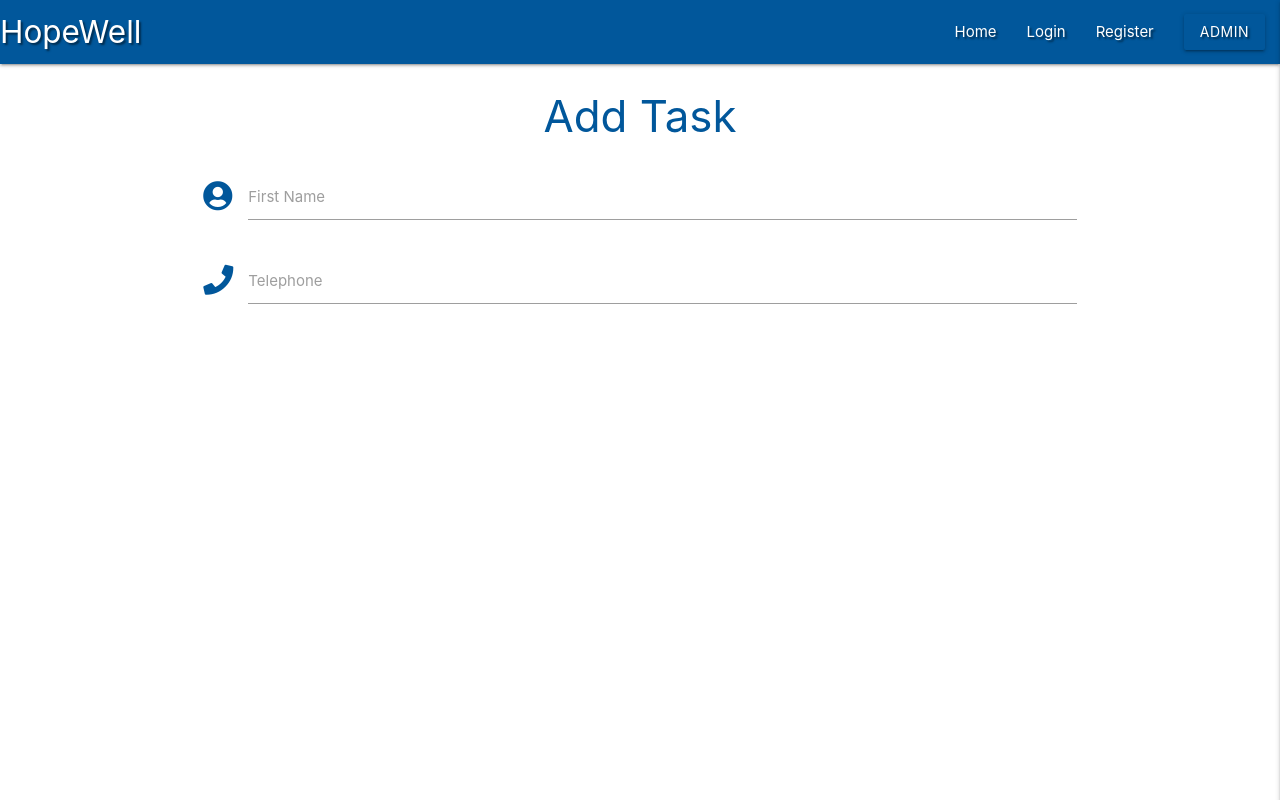
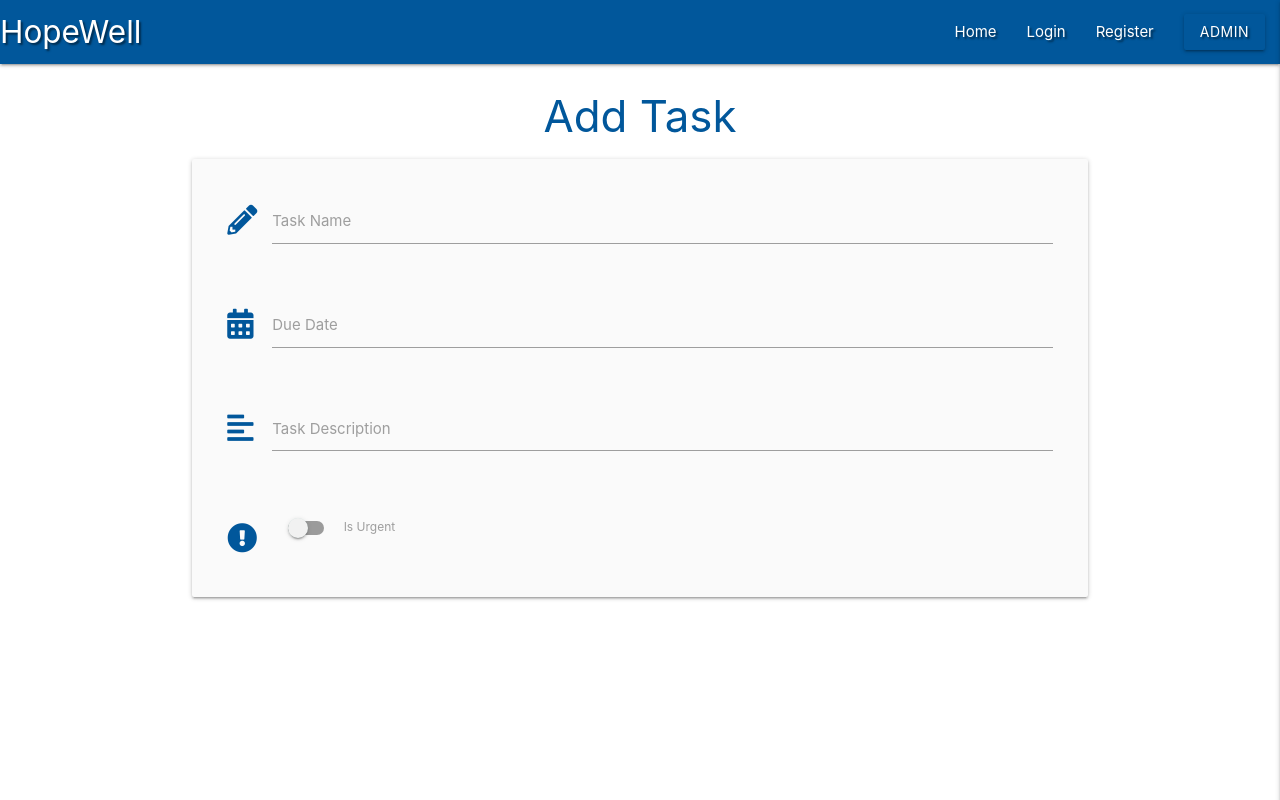
Before and after one commit to Peristratus/hopewell-flask-app, a Flask app: page /add_task in a window 1280 px wide. Run offline with Flask 2, Linux system fonts and the light colour scheme; some libraries are stand-ins or nearby versions.

Commit message:
added task form input feilds

```diff
--- a/static/js/script.js
+++ b/static/js/script.js
@@ -1,15 +1,17 @@
-var currYear = (new Date()).getFullYear();
+
 
 $(document).ready(function(){
     $('.sidenav').sidenav({edge: "right"});
     $('.dropdown-trigger').dropdown();
     $('.collapsible').collapsible();
      $('.tooltipped').tooltip();
-    $(".datepicker").datepicker({
-    defaultDate: new Date(currYear-5,1,31),
-    // setDefaultDate: new Date(2000,01,31),
-    maxDate: new Date(currYear-5,12,31),
-    yearRange: [1928, currYear-5],
-    format: "yyyy/mm/dd"
-      });
+     $('.datepicker').datepicker({
+        format: "dd mmmm, yyyy",
+        yearRange: [1930,2021],
+        showClearBtn: true,
+        i18n: {
+            done: "Select"
+        }
+
+     });
   });
--- a/templates/add_task.html
+++ b/templates/add_task.html
@@ -2,18 +2,42 @@
 {% block content %}
 
 <h3 class="light-blue-text text-darken-4 center-align">Add Task</h3>
-    <div class="row">
+
+    <div class="row card-panel grey lighten-5">
         <form class="col s12" method= "POST" action="">
             <div class="row">
                 <div class="input-field col s12">
-                    <i class="fas fa-user-circle prefix light-blue-text text-darken-4"></i>
-                    <input id="icon_prefix" type="text" class="validate">
-                    <label for="icon_prefix">First Name</label>
+                    <i class="fas fa-pencil-alt prefix light-blue-text text-darken-4"></i>
+                    <input id="task_name" name="task_name" minlength="5" maxlength="50"
+                    type="text" class="validate" required>
+                    <label for="task_name">Task Name</label>
                 </div>
+            </div>
+             <div class="row">
                 <div class="input-field col s12">
-                    <i class="fas fa-phone prefix light-blue-text text-darken-4"></i>
-                    <input id="icon_telephone" type="tel" class="validate">
-                    <label for="icon_telephone">Telephone</label>
+                    <i class="fas fa-calendar-alt prefix light-blue-text text-darken-4"></i>
+                    <input id="due_date" name="due_date" type="text" class=" datepicker validate" required>
+                    <label for="due_date">Due Date</label>
+                </div>
+            </div>
+            <div class="row">
+                <div class="input-field col s12">
+                    <i class="fas fa-align-left prefix light-blue-text text-darken-4"></i>
+                    <textarea id="task_description" name="task_description" minlength="5"
+                    maxlength="200" class="materialize-textarea" required></textarea>
+                    <label for="task_description">Task Description</label>
+                </div>
+            </div>
+            <div class="row">
+                <div class="input-field col s12">
+                    <div class="switch">
+                        <i class="fas fa-exclamation-circle prefix light-blue-text text-darken-4"></i>
+                            <label for="is_urgent">
+                                <input type="checkbox" id="is_urgent" name="is_urgent">
+                                <span class="lever"></span>
+                                Is Urgent
+                            </label>
+                    </div>
                 </div>
             </div>
         </form>
```
